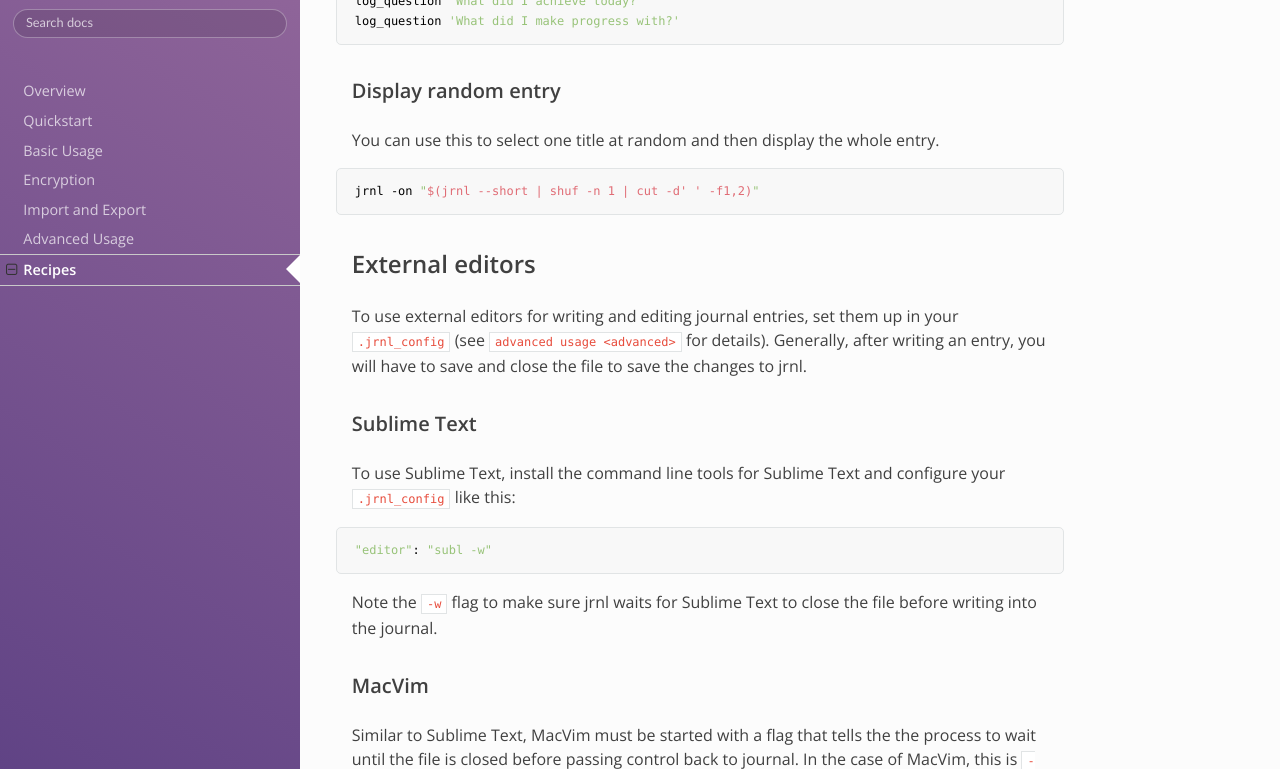
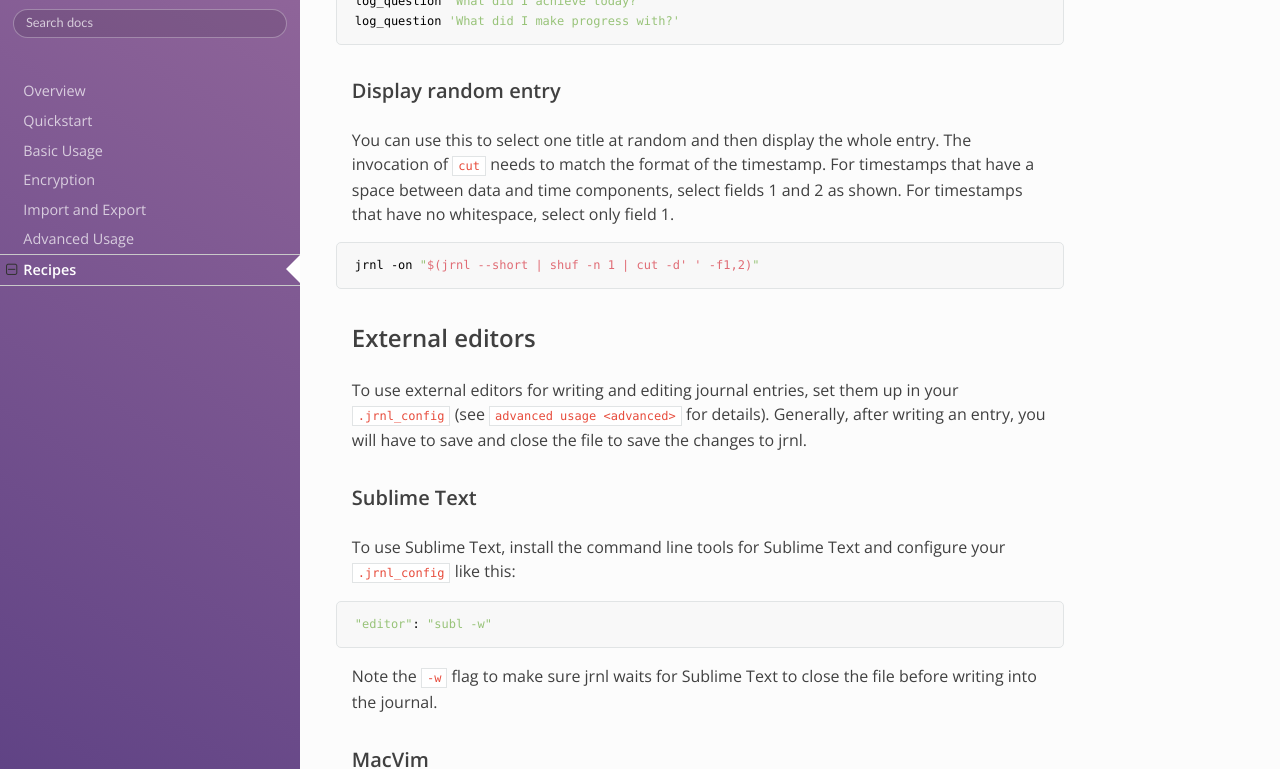
Before and after one commit to jrnl-org/jrnl, an MkDocs documentation site: the page built from docs/recipes.md, in a window 1280 px wide and 900 px high, scrolled down 1931 px, cut to the strip 131-900 px from the top of the window. Built offline with MkDocs 1.6.1, drawn with Linux system fonts in a browser that asks for light colours; nearby versions of some CDN libraries.

Commit message:
Add doc about extracting timestamps with no spaces
Timestamp formats may have no space between date and time components and cause the script to fail.

````diff
--- a/docs/recipes.md
+++ b/docs/recipes.md
@@ -96,7 +96,10 @@ log_question 'What did I make progress with?'
 ### Display random entry
 
 You can use this to select one title at random and then display the whole
-entry.
+entry. The invocation of `cut` needs to match the format of the timestamp.
+For timestamps that have a space between data and time components, select
+fields 1 and 2 as shown. For timestamps that have no whitespace, select
+only field 1.
 
 ``` sh
 jrnl -on "$(jrnl --short | shuf -n 1 | cut -d' ' -f1,2)"
````
